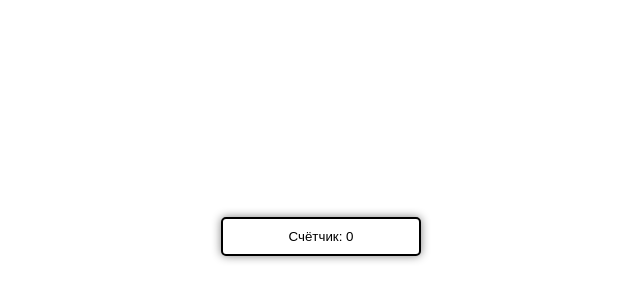
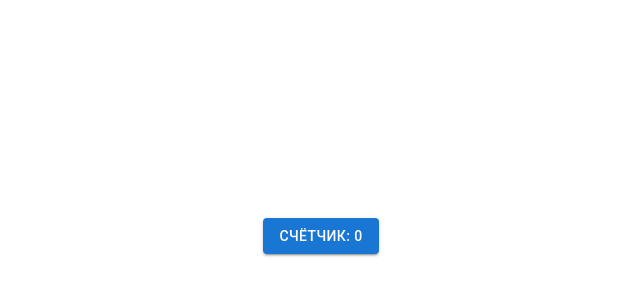
Before and after one commit to moevm/nosql1h25-electronics, a React (Vite) app in the folder frontend/: page / in a window 1280 px wide. Shown: the part 164-464 px from the top of the page, without its empty margins (319-959 px from the left). Built offline with nearby package versions, Linux system fonts and the light colour scheme.

Commit message:
feat: add mui

```diff
--- a/frontend/package.json
+++ b/frontend/package.json
@@ -10,6 +10,9 @@
     "preview": "vite preview"
   },
   "dependencies": {
+    "@emotion/react": "^11.14.0",
+    "@emotion/styled": "^11.14.0",
+    "@mui/material": "^7.0.2",
     "react": "^19.0.0",
     "react-dom": "^19.0.0"
   },
--- a/frontend/src/components/App.module.css
+++ b/frontend/src/components/App.module.css
@@ -2,19 +2,7 @@
   width: 100%;
   height: 100vh;
 
-  display: flex;
+  display: grid;
   justify-content: center;
-  align-items: center;
+  align-content: center;
 }
-
-.counter {
-  min-width: 200px;
-  padding: 10px;
-
-  border: solid black 2px;
-  border-radius: 5px;
-  background-color: white;
-  box-shadow: 0 0 10px gray;
-
-  cursor: pointer;
-}
--- a/frontend/src/components/App.tsx
+++ b/frontend/src/components/App.tsx
@@ -1,13 +1,16 @@
 import { useState } from 'react';
+import Button from '@mui/material/Button';
+import Box from '@mui/material/Box';
+
 import style from './App.module.css';
 
 function App() {
   const [count, setCount] = useState(0);
 
   return (
-    <div className={style.container}>
-      <button className={style.counter} onClick={() => setCount(x => x + 1)}>Счётчик: {count}</button>
-    </div>
+    <Box className={style.container}>
+      <Button variant='contained' onClick={() => setCount(x => x + 1)}>Счётчик: {count}</Button>
+    </Box>
   );
 }
 
```
Also changed, not shown: 1 other file (tests, documents, lock files or other folders).
